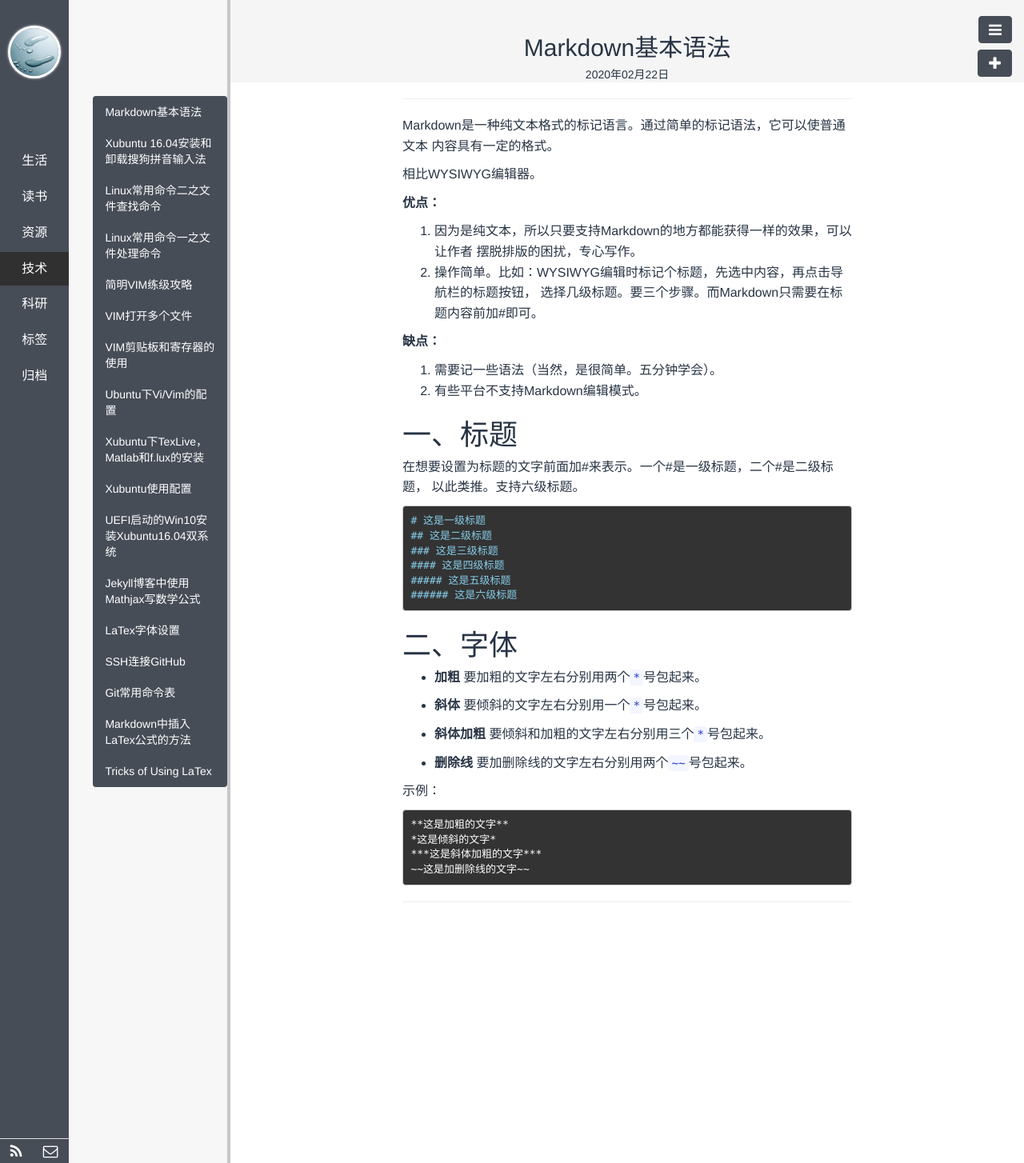
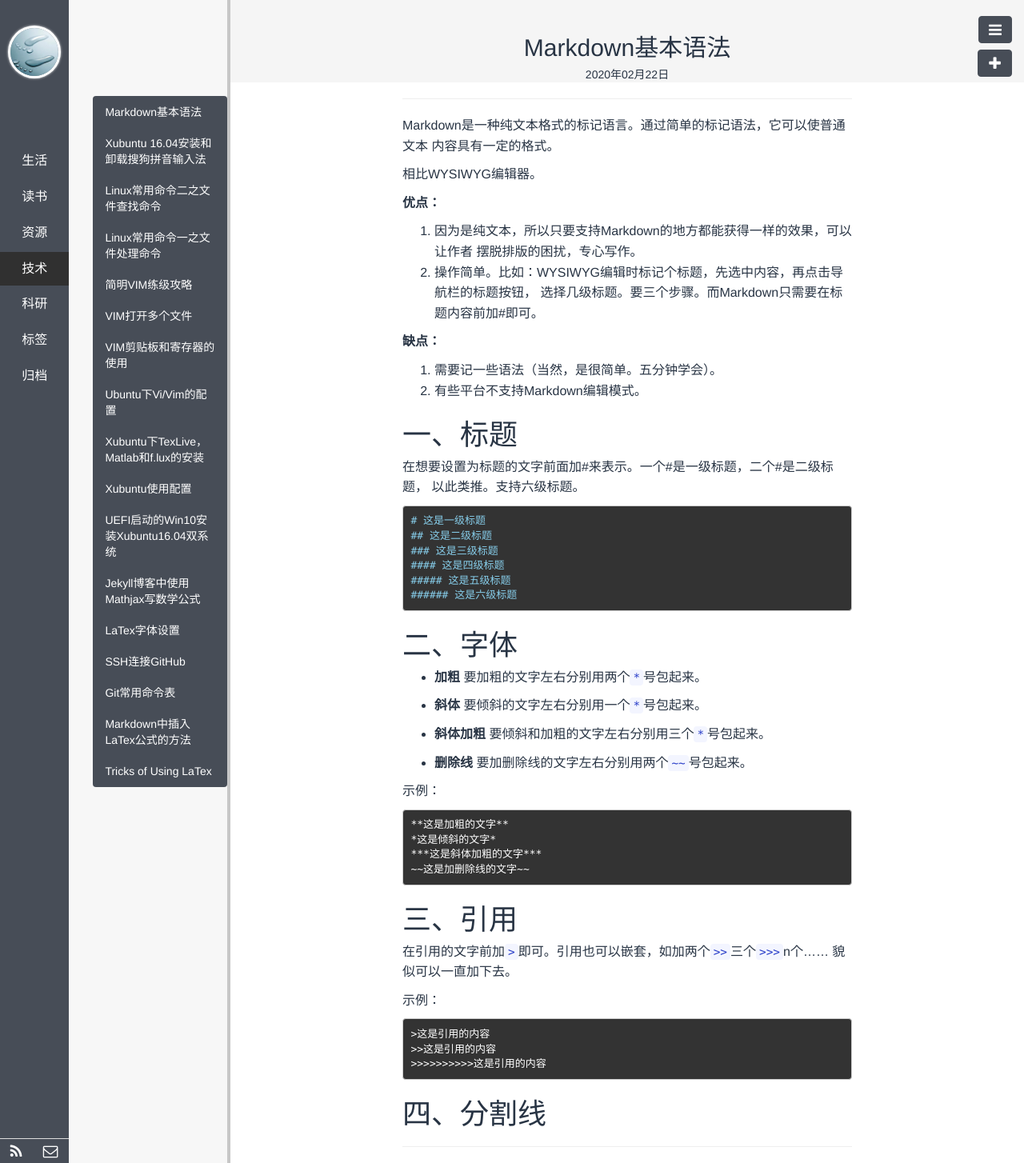
Before and after one commit to polyHong/polyHong.github.io, a Jekyll site: the page built from _posts/tech/2020-02-22-markdown-basic-syntax.md, in a window 1280 px wide. Shown: the whole page at 80% size. Built offline with Jekyll 4.4.1, drawn with Linux system fonts in a browser that asks for light colours; Markdown is read by kramdown in place of the engine named in the settings; comment, search, counter and statistics services are not loaded.

Commit message:
markdown syntax

````diff
--- a/_posts/tech/2020-02-22-markdown-basic-syntax.md
+++ b/_posts/tech/2020-02-22-markdown-basic-syntax.md
@@ -49,6 +49,7 @@ Markdown是一种纯文本格式的标记语言。通过简单的标记语法，
 + **删除线**
 要加删除线的文字左右分别用两个`~~`号包起来。
 
+
 示例：
 ```
 **这是加粗的文字**
@@ -56,3 +57,18 @@ Markdown是一种纯文本格式的标记语言。通过简单的标记语法，
 ***这是斜体加粗的文字***
 ~~这是加删除线的文字~~
 ```
+
+# 三、引用
+
+在引用的文字前加`>`即可。引用也可以嵌套，如加两个`>>`三个`>>>`n个......
+貌似可以一直加下去。
+
+示例：
+```
+>这是引用的内容
+>>这是引用的内容
+>>>>>>>>>>这是引用的内容
+```
+
+
+# 四、分割线
````
Also changed, not shown: 1 other file.
